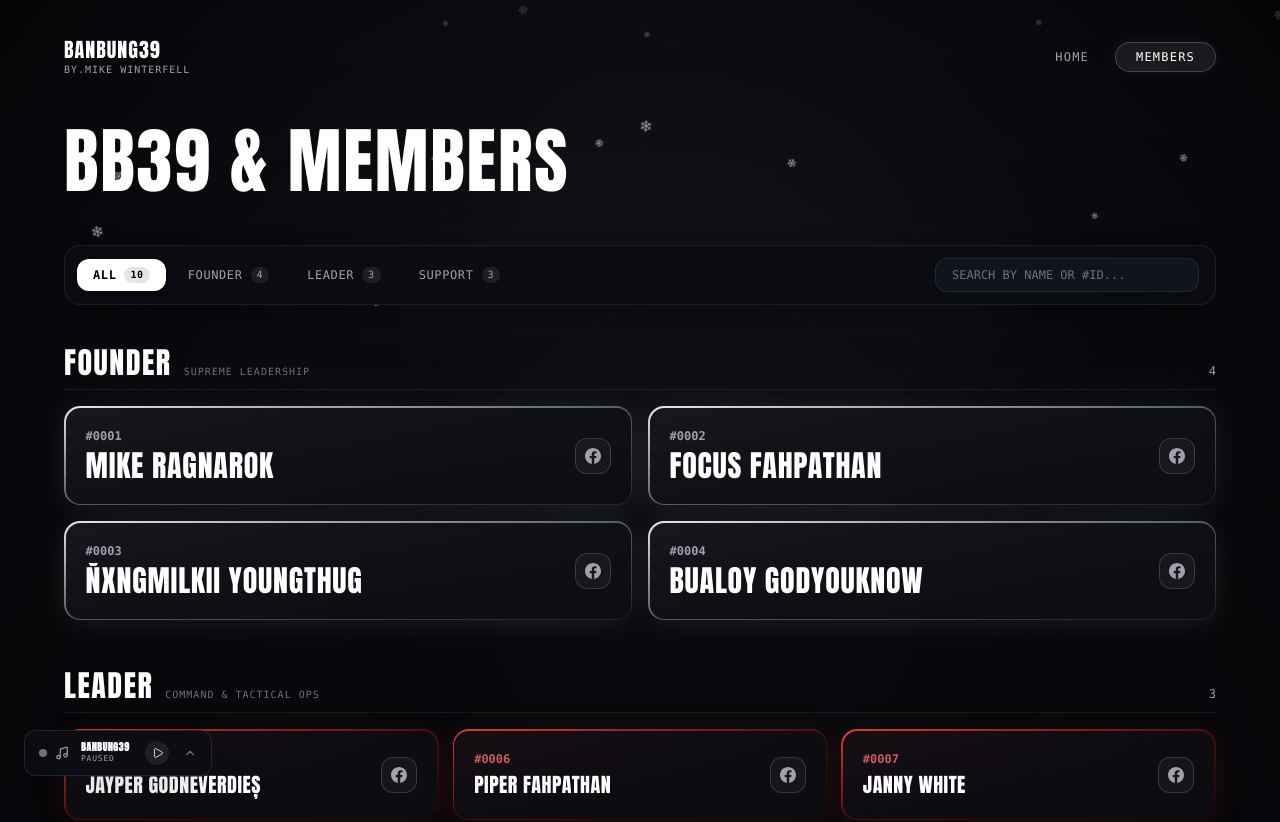
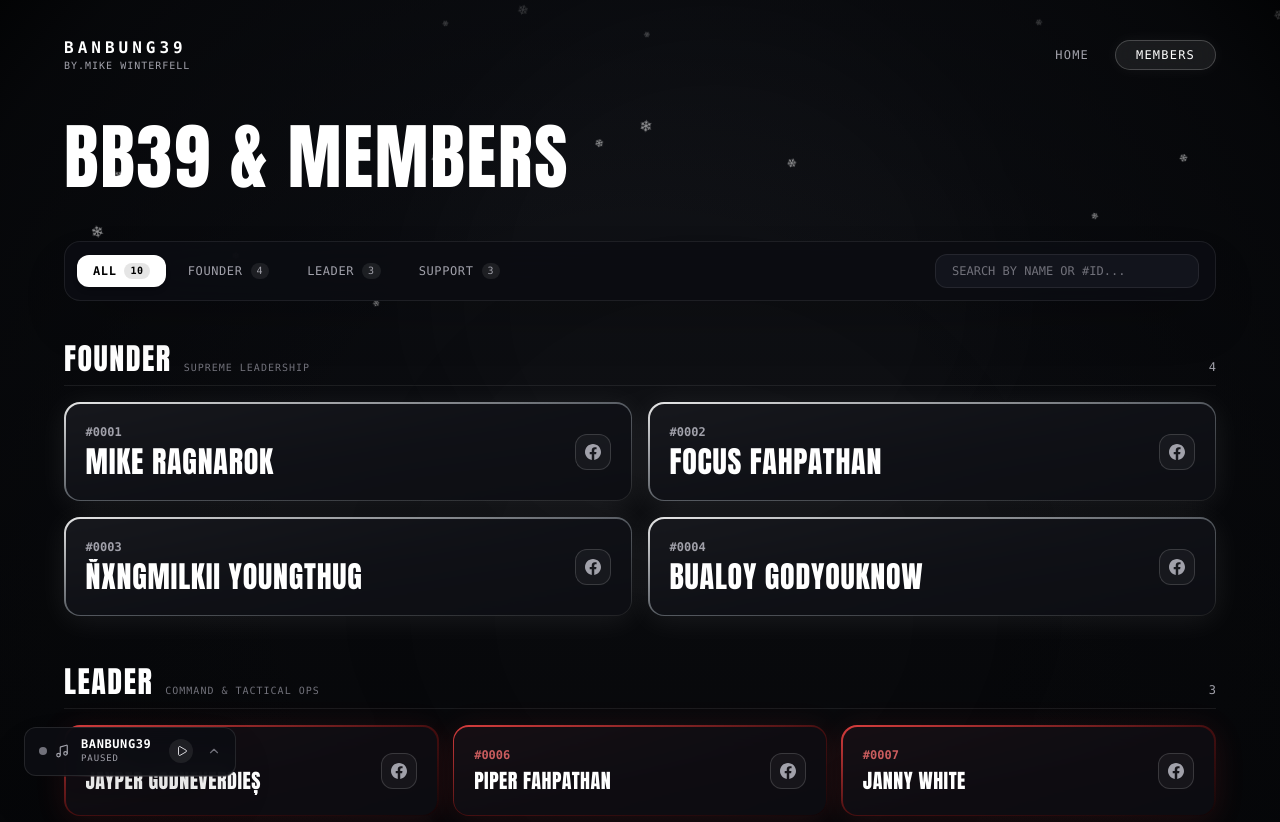
Before and after one commit to Orinn1/Banbung39, a Next.js app: page /members in a window 1280 px wide. Shown: the top 822 px of the page. Built offline with nearby package versions, Linux system fonts and the light colour scheme; a web font is replaced by a local one.

Commit message:
fix: synchronize top-left brand font across pages and improve music player text legibility

```diff
--- a/app/members/page.tsx
+++ b/app/members/page.tsx
@@ -75,10 +75,7 @@ export default function MembersPage() {
       <header className="relative z-30 w-full px-6 sm:px-12 md:px-16 pt-7 sm:pt-9 flex items-center justify-between">
         {/* Left: Brand Name with Link back home */}
         <Link href="/" className="flex flex-col group cursor-pointer">
-          <span
-            style={{ fontFamily: 'var(--font-anton), "Anton", sans-serif' }}
-            className="text-lg sm:text-xl font-anton tracking-wider text-white uppercase leading-tight group-hover:text-zinc-300 transition-colors"
-          >
+          <span className="text-sm sm:text-base font-mono font-bold tracking-[0.25em] text-white uppercase leading-tight group-hover:text-zinc-300 transition-colors">
             BANBUNG39
           </span>
           <span className="text-[10px] font-mono tracking-widest text-zinc-400 uppercase -mt-0.5">
--- a/app/page.tsx
+++ b/app/page.tsx
@@ -31,14 +31,14 @@ export default function LandingPage() {
       {/* TOP NAVBAR (Clean Original Navbar) */}
       <header className="relative z-30 w-full px-6 sm:px-12 md:px-16 pt-7 sm:pt-9 flex items-center justify-between">
         {/* Left: Brand Name */}
-        <div className="flex flex-col">
-          <span className="text-sm sm:text-base font-mono font-bold tracking-[0.25em] text-white uppercase leading-tight">
+        <Link href="/" className="flex flex-col group cursor-pointer">
+          <span className="text-sm sm:text-base font-mono font-bold tracking-[0.25em] text-white uppercase leading-tight group-hover:text-zinc-300 transition-colors">
             BANBUNG39
           </span>
           <span className="text-[10px] font-mono tracking-widest text-zinc-400 uppercase -mt-0.5">
             BY.MIKE WINTERFELL
           </span>
-        </div>
+        </Link>
 
         {/* Right: Navigation Pill Menu */}
         <nav className="flex items-center gap-2.5">
--- a/components/MusicPlayer.tsx
+++ b/components/MusicPlayer.tsx
@@ -38,11 +38,11 @@ export default function MusicPlayer() {
           <Music className="w-3.5 h-3.5 text-zinc-400 group-hover:text-white transition-colors" />
         </div>
 
-        <div className="flex flex-col">
-          <span className="text-[10px] font-bold text-white font-anton leading-tight tracking-wider">
+        <div className="flex flex-col min-w-[72px]">
+          <span className="text-xs font-mono font-bold text-white tracking-wider leading-none">
             BANBUNG39
           </span>
-          <span className="text-[8px] font-mono text-zinc-400 uppercase tracking-widest">
+          <span className="text-[9px] font-mono text-zinc-400 uppercase tracking-widest mt-0.5">
             {isPlaying ? 'PLAYING' : 'PAUSED'}
           </span>
         </div>
@@ -93,10 +93,10 @@ export default function MusicPlayer() {
 
         <div className="flex items-center justify-between">
           <div>
-            <h4 className="text-xs font-bold text-white tracking-wide truncate font-anton">
+            <h4 className="text-xs font-mono font-bold text-white tracking-wider truncate">
               BANBUNG39
             </h4>
-            <p className="text-[10px] text-zinc-400 font-sans truncate -mt-0.5">
+            <p className="text-[10px] text-zinc-400 font-mono tracking-wide truncate mt-0.5">
               By.Mike Winterfell
             </p>
           </div>
```
